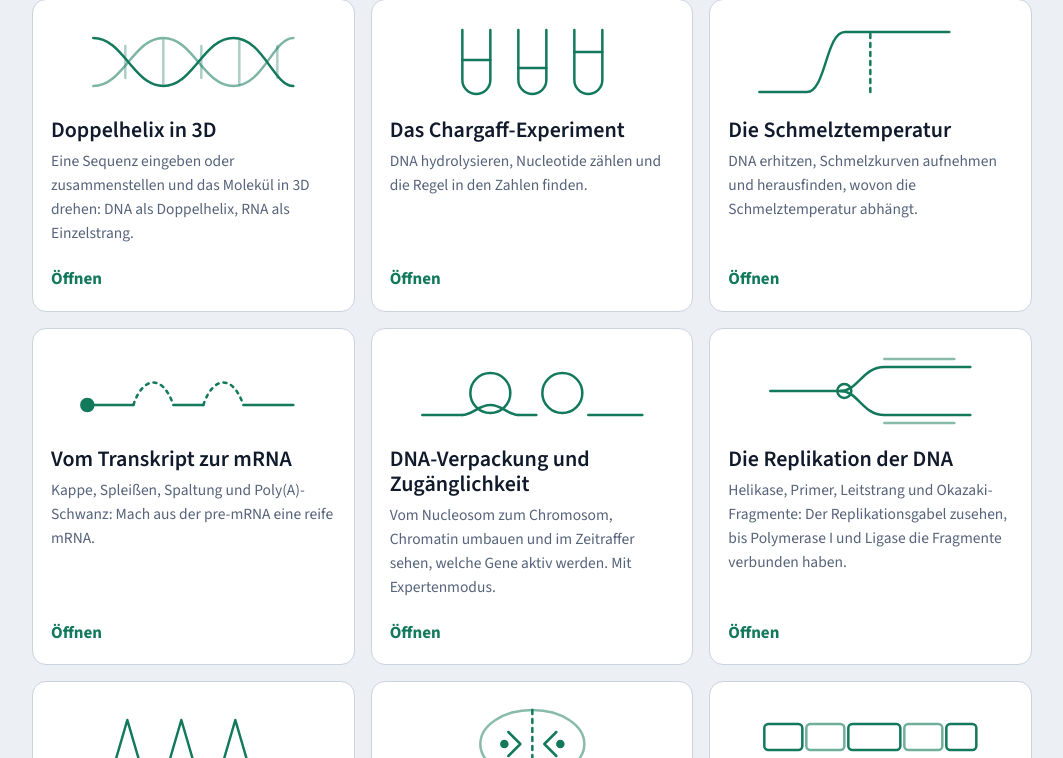
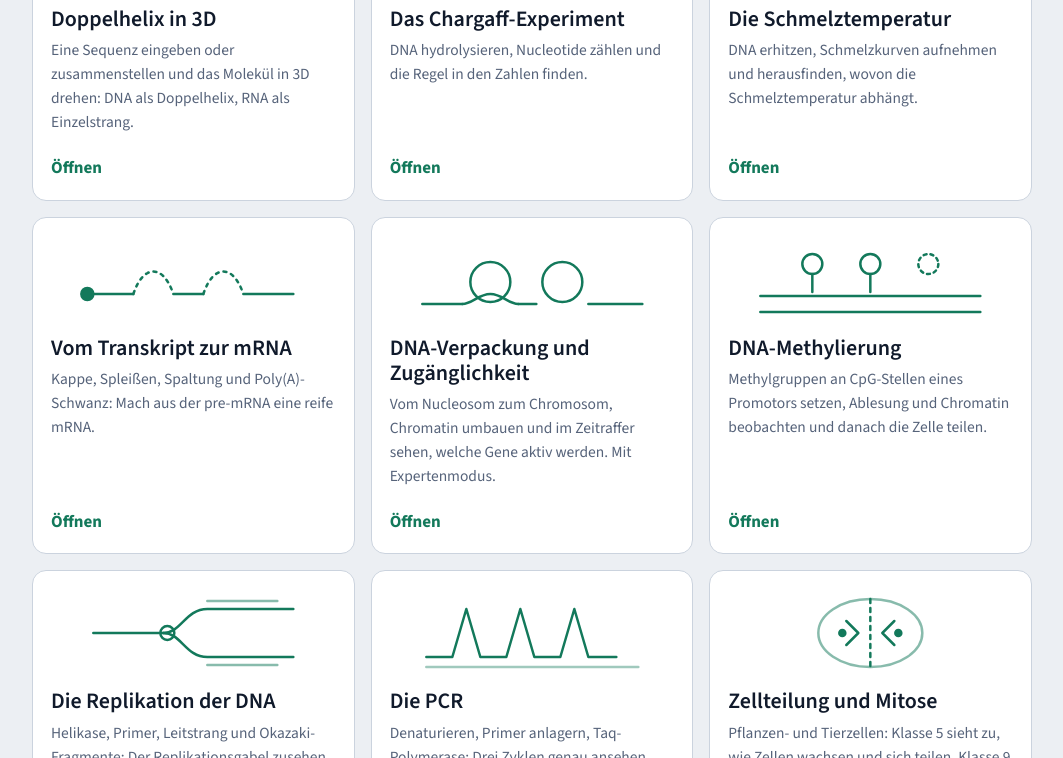
Before and after one commit to SergioVargasRamirez/cells, a plain HTML site: page index.html in a window 1280 px wide. Shown: the part 951-1709 px from the top of the page, without its empty margins (108-1171 px from the left). Drawn offline with Linux system fonts and the light colour scheme.

Commit message:
Startseite: Text zwischen Logo und Suchfeld entfernt
Co-Authored-By: Claude Sonnet 5.5 <noreply@anthropic.com>

```diff
--- a/index.html
+++ b/index.html
@@ -215,6 +215,7 @@ html.eingebettet body > *:not(.eingebettet-hinweis){display:none!important}
     <a href="rna-prozessierung.html">Vom Transkript zur mRNA</a>
     <a href="doppelhelix.html">Doppelhelix in 3D</a>
     <a href="chromatin.html">DNA-Verpackung</a>
+    <a href="methylierung.html">DNA-Methylierung</a>
     <a href="chargaff.html">Das Chargaff-Experiment</a>
     <a href="schmelztemperatur.html">Die Schmelztemperatur</a>
     <p class="sidenav-group">Zellteilung</p>
@@ -304,7 +305,6 @@ html.eingebettet body > *:not(.eingebettet-hinweis){display:none!important}
 <!--/SITENAV-->
 <div class="wrap">
 <h1 class="logo" aria-label="Cells: Biologie-Werkzeuge für den Unterricht"><span aria-hidden="true">C</span><span aria-hidden="true">e</span><span aria-hidden="true">l</span><span aria-hidden="true">l</span><span aria-hidden="true">s</span></h1>
-<p class="lede">Interaktive Seiten für den Biologie-Unterricht: von Genen und Erbgängen über Sequenzen und Genome bis zu Enzymen und Proteinen.</p>
 <p>Die ersten Seiten entstehen gerade. Ideen und Wünsche aus dem eigenen Unterricht sind willkommen: <a href="quellen.html#mitmachen">Mitmachen</a>.</p>
 <div class="suche"><input id="q" type="search" role="combobox" aria-autocomplete="list" aria-expanded="false" aria-controls="ac" autocomplete="off" spellcheck="false" placeholder="Suchen: Thema oder Stichwort, z. B. Primer, Helikase, Mitose" aria-label="Seiten suchen"><ul class="ac" id="ac" role="listbox" aria-label="Vorschläge" hidden></ul><button class="x" id="qx" type="button" aria-label="Suche löschen" hidden>×</button></div>
 <p class="hint" id="hint" aria-live="polite" hidden></p>
@@ -353,6 +353,11 @@ html.eingebettet body > *:not(.eingebettet-hinweis){display:none!important}
 <svg viewBox="0 0 240 92" fill="none" stroke="currentColor" stroke-width="2.5" stroke-linecap="round" stroke-linejoin="round" aria-hidden="true"><path d="M10 70h40"/><circle cx="78" cy="48" r="20"/><path d="M50 70c10 0 16-10 28-10s18 10 28 10"/><circle cx="150" cy="48" r="20"/><path d="M106 70h18M176 70h54"/></svg>
 <h3>DNA-Verpackung und Zugänglichkeit</h3>
 <p>Vom Nucleosom zum Chromosom, Chromatin umbauen und im Zeitraffer sehen, welche Gene aktiv werden. Mit Expertenmodus.</p>
+<span class="go">Öffnen</span></a>
+<a class="card" data-k="DNA-Methylierung; CpG; CpG-Insel; Methylgruppe; 5-Methylcytosin; Promotor; Epigenetik; DNMT1; MBD-Proteine; Genregulation; Transkriptionsfaktor; Chromatin" href="methylierung.html">
+<svg viewBox="0 0 240 92" fill="none" stroke="currentColor" stroke-width="2.5" stroke-linecap="round" stroke-linejoin="round" aria-hidden="true"><path d="M10 62h220M10 78h220"/><circle cx="62" cy="30" r="10"/><path d="M62 40v18"/><circle cx="120" cy="30" r="10"/><path d="M120 40v18"/><circle cx="178" cy="30" r="10" stroke-dasharray="3 4"/></svg>
+<h3>DNA-Methylierung</h3>
+<p>Methylgruppen an CpG-Stellen eines Promotors setzen, Ablesung und Chromatin beobachten und danach die Zelle teilen.</p>
 <span class="go">Öffnen</span></a>
 <a class="card" data-k="Replikation; semikonservativ; Helikase; Primer; Primase; Leitstrang; Folgestrang; Okazaki-Fragmente; DNA-Polymerase; Ligase; Replikationsgabel" href="replikation.html">
 <svg viewBox="0 0 240 92" fill="none" stroke="currentColor" stroke-width="2.5" stroke-linecap="round" stroke-linejoin="round" aria-hidden="true"><path d="M20 46h70"/><path d="M90 46c18 0 22-24 44-24h86"/><path d="M90 46c18 0 22 24 44 24h86"/><path d="M134 14h70" opacity=".5"/><path d="M134 78h70" opacity=".5"/><circle cx="94" cy="46" r="7"/></svg>
```
